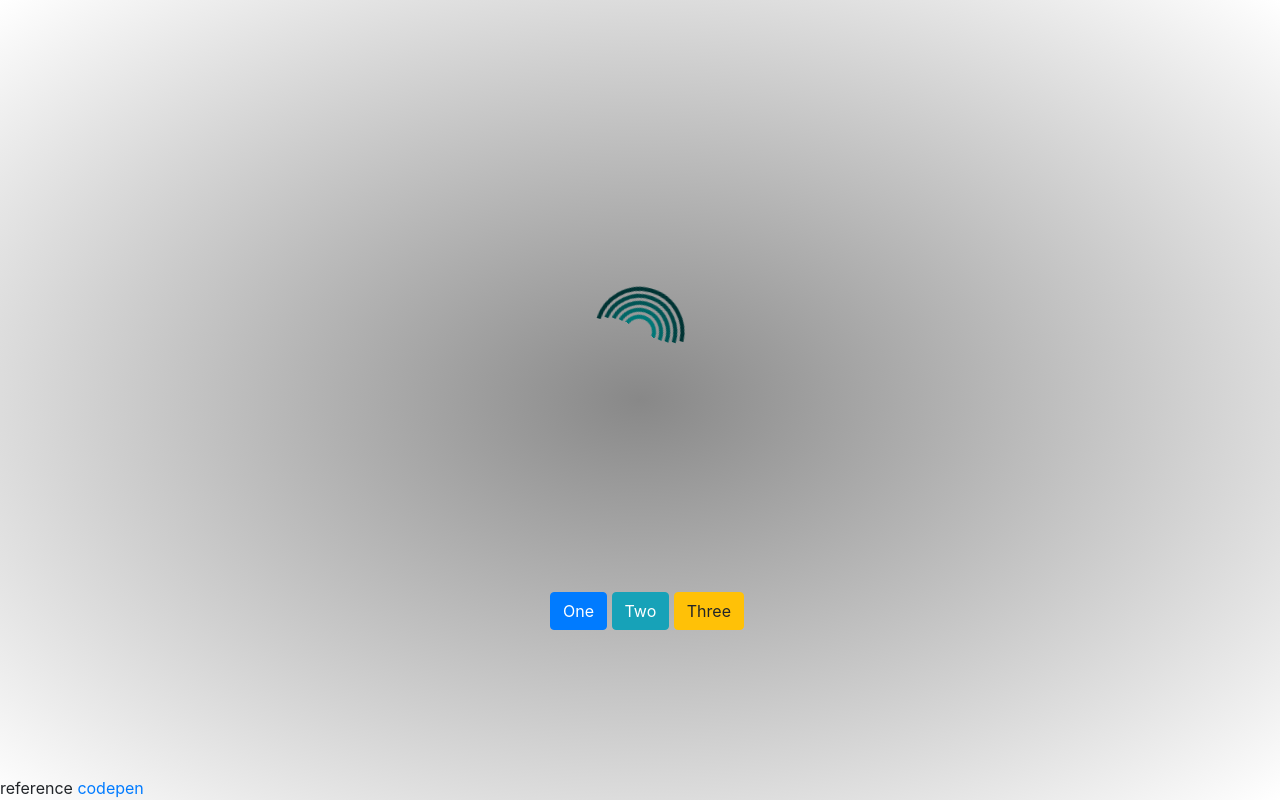
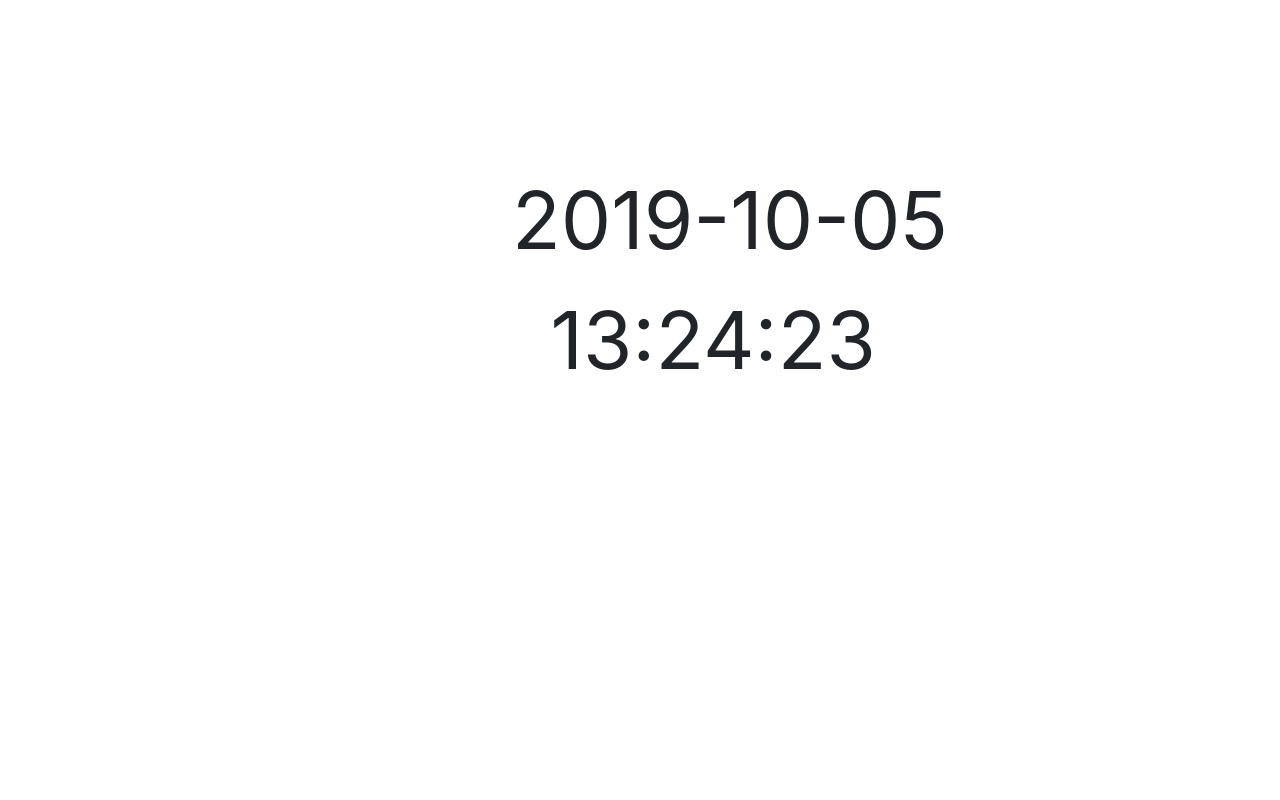
Before and after one commit to TEST-RYAN/TEST-RYAN.github.io, a plain HTML site: page index.html in a window 1280 px wide. Drawn offline with nearby package versions, Linux system fonts and the light colour scheme.

Commit message:
modify index.html

```diff
--- a/index.html
+++ b/index.html
@@ -7,190 +7,67 @@
 	<script src="https://cdnjs.cloudflare.com/ajax/libs/popper.js/1.14.7/umd/popper.min.js"></script>
 	<script src="https://maxcdn.bootstrapcdn.com/bootstrap/4.3.1/js/bootstrap.min.js"></script>
 	<style>
-	.loader {
-		background: #FFFFFF;
-		background: radial-gradient(#888888, #FFFFFF);
-		bottom: 0;
-		left: 0;
-		overflow: hidden;
-		position: fixed;
-		right: 0;
-		top: 0;
-		z-index: -99999;
+	.timeDiv{
+		position: absolute;
+		bottom:50%;
+		width:90%;
+		left: 50%;              /*從左邊開始算，右推 50% (一半) 的位置*/
+		margin-left: -45%;    /*寬度的一半*/
+		font-size:5rem;
+		padding-left: 38%;
 	}
-
-	.loader-inner {
-		bottom: 0;
-		height: 240px;
-		left: 0;
-		margin: auto;
+	.toDayDiv{
 		position: absolute;
-		right: 0;
-		top: 0;
-		width: 300px;
-	}
-
-	.loader-line-wrap {
-		animation:
-			spin 2000ms cubic-bezier(.175, .885, .32, 1.275) infinite
-		;
-		box-sizing: border-box;
-		height: 50px;
-		left: 0;
-		overflow: hidden;
-		position: absolute;
-		top: 0;
-		transform-origin: 50% 100%;
-		width: 300px;
-	}
-	.loader-line {
-		border: 4px solid transparent;
-		border-radius: 100%;
-		box-sizing: border-box;
-		height: 100px;
-		left: 0;
-		margin: 0 auto;
-		position: absolute;
-		right: 0;
-		top: 0;
-		width: 100px;
-	}
-	.loader-line-wrap:nth-child(1) { animation-delay: -50ms; }
-	.loader-line-wrap:nth-child(2) { animation-delay: -100ms; }
-	.loader-line-wrap:nth-child(3) { animation-delay: -150ms; }
-	.loader-line-wrap:nth-child(4) { animation-delay: -200ms; }
-	.loader-line-wrap:nth-child(5) { animation-delay: -250ms; }
-
-	.loader-line-wrap:nth-child(1) .loader-line {
-		height: 90px;
-		width: 90px;
-		top: 7px;
-	}
-	.loader-line-wrap:nth-child(2) .loader-line {
-		height: 76px;
-		width: 76px;
-		top: 14px;
-	}
-	.loader-line-wrap:nth-child(3) .loader-line {
-		height: 62px;
-		width: 62px;
-		top: 21px;
-	}
-	.loader-line-wrap:nth-child(4) .loader-line {
-		height: 48px;
-		width: 48px;
-		top: 28px;
-	}
-	.loader-line-wrap:nth-child(5) .loader-line {
-		height: 34px;
-		width: 34px;
-		top: 35px;
-	}
-
-	@keyframes spin {
-		0%, 15% {
-			transform: rotate(0);
-		}
-		100% {
-			transform: rotate(360deg);
-		}
-	}
-	.border-color-red-one{
-		border-color: #003333;
-	}
-	.border-color-yellow-one{
-		border-color: #004444;
-	}
-	.border-color-green-one{
-		border-color: #005555;
-	}
-	.border-color-blue-one{
-		border-color: #006666;
-	}
-	.border-color-purple-one{
-		border-color: #007777;
-	}
-	.border-color-red-two{
-		border-color: #0d560a;
-	}
-	.border-color-yellow-two{
-		border-color: #136f0f;
-	}
-	.border-color-green-two{
-		border-color: #25ae1f;
-	}
-	.border-color-blue-two{
-		border-color: #28d620;
-	}
-	.border-color-purple-two{
-		border-color: #2fff26;
-	}
-	.border-color-red-three{
-		border-color: #8d5524;
-	}
-	.border-color-yellow-three{
-		border-color: #c68642;
-	}
-	.border-color-green-three{
-		border-color: #e0ac69;
-	}
-	.border-color-blue-three{
-		border-color: #f1c27d;
-	}
-	.border-color-purple-three{
-		border-color: #ffdbac;
-	}
-	.buttonDiv{
-		position: absolute;
-		bottom:20%;
-		width:250px;
-		padding:10px;
+		bottom:65%;
+		width:90%;
 		left: 50%;              /*從左邊開始算，右推 50% (一半) 的位置*/
-		margin-left: -100px;    /*寬度的一半*/
-
+		margin-left: -45%;    /*寬度的一半*/
+		font-size:5rem;
+		padding-left: 35%;
 	}
 	</style>
+
+</head>
+	<body onload="timeStart()">
+		<div class='toDayDiv' id='toDayDiv'></div>
+		<div class='timeDiv' id='timeDiv'></div>
+	</body>
 	<script>
-	var elems = document.getElementsByClassName('loader-line');
-	var borderClassColor = ['red','yellow','green','blue','purple'];
-	function addBorderColor(tag)
+	function timeStart()
 	{
-		for (var i=0; i < (elems.length); i++) {
-			elems[i].className = 'loader-line border-color-' + borderClassColor[i] + '-' + tag;
+		getToDate();
+		getTime();
+	}
+	function getTime()
+	{
+		var nowTime = new Date();
+		var h = nowTime.getHours();
+		var m = nowTime.getMinutes();
+		var s = nowTime.getSeconds();
+		if (m < 10) {
+			m = '0' + m;
 		}
+		if (s < 10) {
+			s = '0' + s;
+		}
+		document.getElementById('timeDiv').innerHTML = h + ':' + m + ':' + s;
+		setTimeout(function () {
+			getTime()
+		}, 500);
+	}
+	function getToDate()
+	{
+		var nowTime = new Date();
+		var y = nowTime.getFullYear();
+		var m = nowTime.getMonth();
+		var d = nowTime.getDate();
+		if (m < 10) {
+			m = '0' + m;
+		}
+		if (d < 10) {
+			d = '0' + d;
+		}
+		document.getElementById('toDayDiv').innerHTML = y + '-' + m + '-' + d;
 	}
 	</script>
-
-</head>
-	<body onload="addBorderColor('one')">
-	<div class="container">
-		<div class="loader">
-			<div class="loader-inner">
-				<div class="loader-line-wrap">
-					<div class="loader-line border-color-purple-three"></div>
-				</div>
-				<div class="loader-line-wrap">
-					<div class="loader-line"></div>
-				</div>
-				<div class="loader-line-wrap">
-					<div class="loader-line"></div>
-				</div>
-				<div class="loader-line-wrap">
-					<div class="loader-line"></div>
-				</div>
-				<div class="loader-line-wrap">
-					<div class="loader-line"></div>
-				</div>
-			</div>
-		</div>
-		<div class="buttonDiv">
-			<button type="button" class="btn btn-primary" onclick="addBorderColor('one')">One</button>
-			<button type="button" class="btn btn-info" onclick="addBorderColor('two')">Two</button>
-			<button type="button" class="btn btn-warning" onclick="addBorderColor('three')">Three</button>
-		</div>
-	</div>
-	<div style='position: absolute;bottom: 0;'>
-		reference <a href='https://codepen.io'>codepen</a>
-	</div>
-	</body>
 </html>
```
